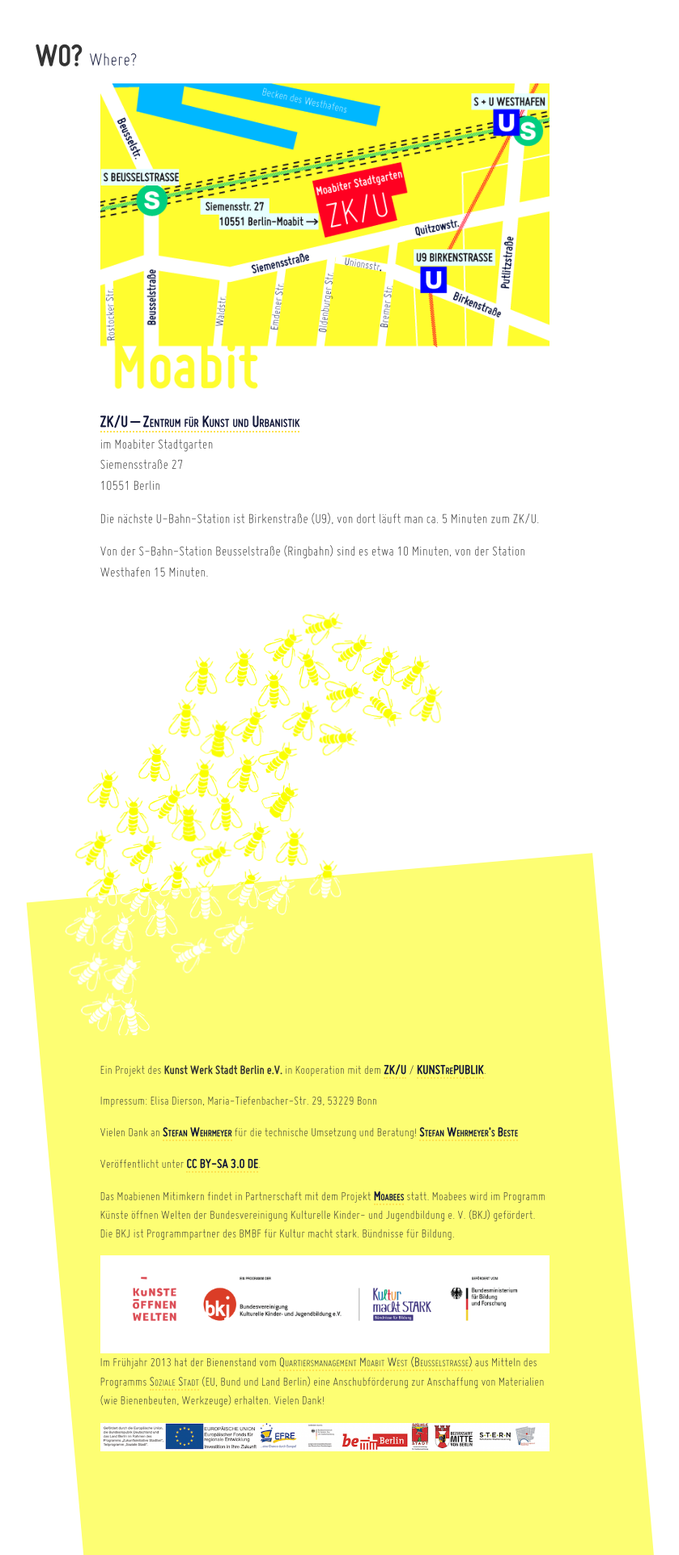
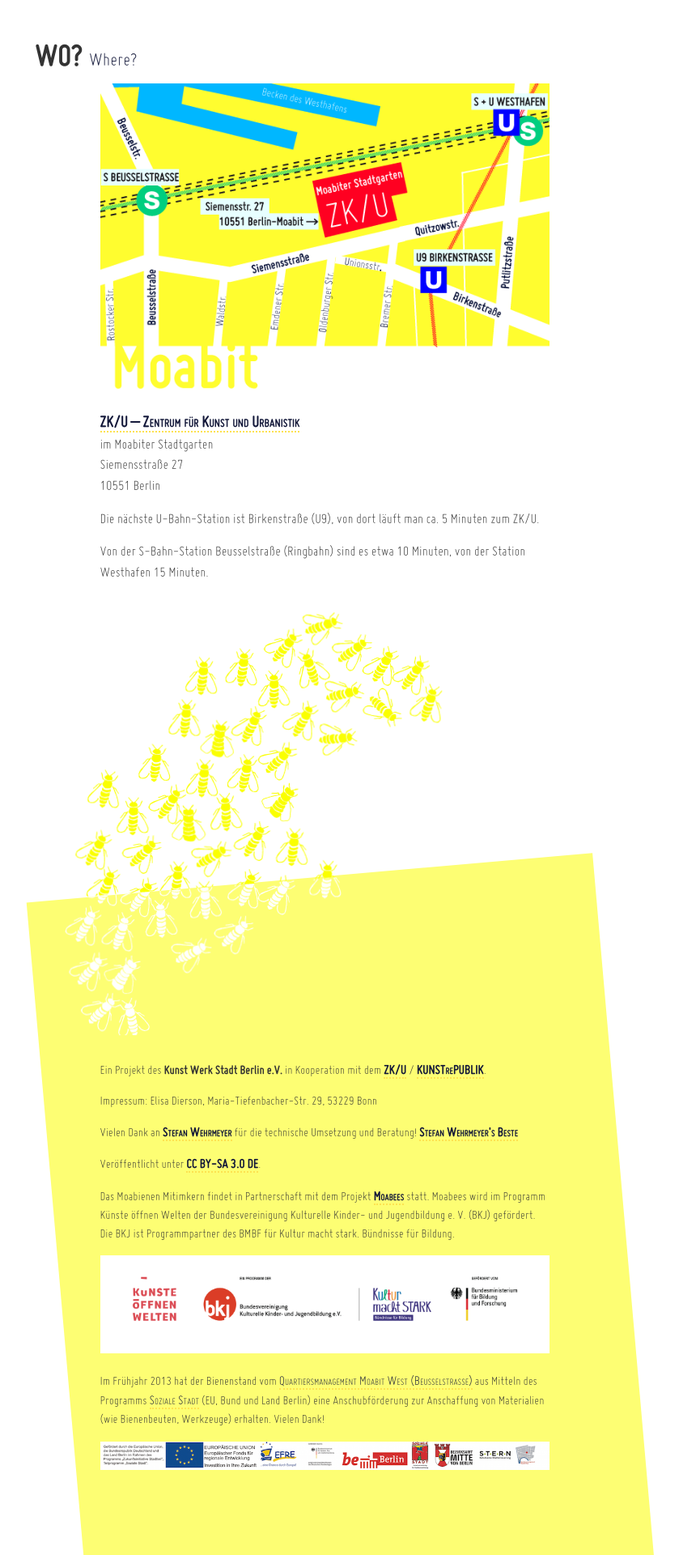
Before and after one commit to dieda/moabienen.berlin-bienenstadt.de, a Jekyll site: the page built from index.html, in a window 1280 px wide. Shown: the part 2431-4351 px from the top of the page at 81% size, without its empty margins (239-1078 px from the left). Built offline with Jekyll 4.4.1, drawn with Linux system fonts in a browser that asks for light colours.

```diff
--- a/_layouts/default.html
+++ b/_layouts/default.html
@@ -108,7 +108,7 @@
               <img class="img-responsive" src="/img/koew_foerderlogofeld_4quer_rgb.png" alt="Logos Fördergeber Künste öffnen Welten"/>
 
               <p>
-                Im Frühjahr 2013 hat der Bienenstand vom <a href="http://www.moabitwest.de/">Quartiersmanagement Moabit West (Beusselstrasse)</a> aus Mitteln des Programms <a href="http://www.quartiersmanagement-berlin.de/">Soziale Stadt</a> (EU, Bund und Land Berlin) eine Anschubförderung zur Anschaffung von Materialien (wie Bienenbeuten, Werkzeuge) erhalten. Vielen Dank!
+                <br>Im Frühjahr 2013 hat der Bienenstand vom <a href="http://www.moabitwest.de/">Quartiersmanagement Moabit West (Beusselstrasse)</a> aus Mitteln des Programms <a href="http://www.quartiersmanagement-berlin.de/">Soziale Stadt</a> (EU, Bund und Land Berlin) eine Anschubförderung zur Anschaffung von Materialien (wie Bienenbeuten, Werkzeuge) erhalten. Vielen Dank!
               </p>
               <img class="img-responsive" src="/img/west_logoleiste_print_2013.png" alt="Logos Fördergeber Quartiersfonds 1"/>
             </div>
```
